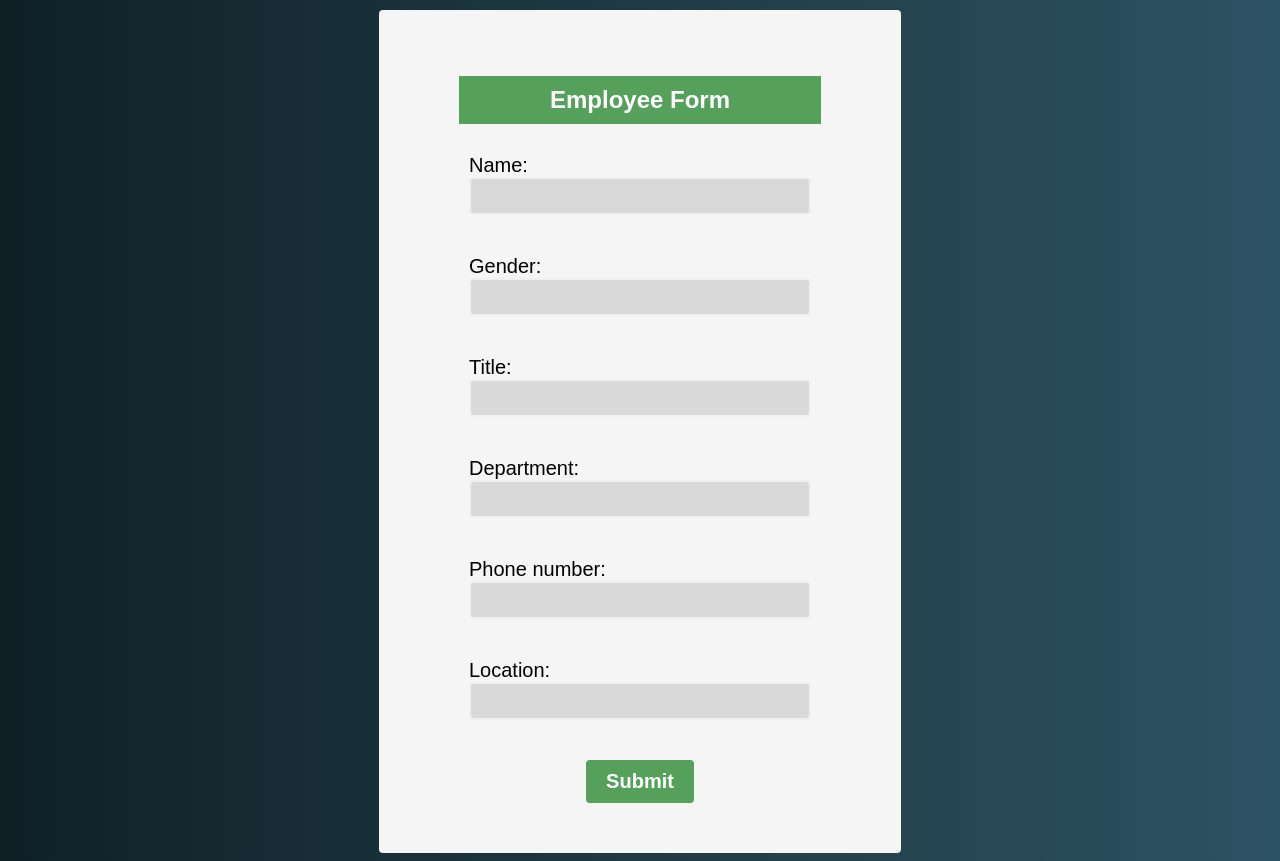
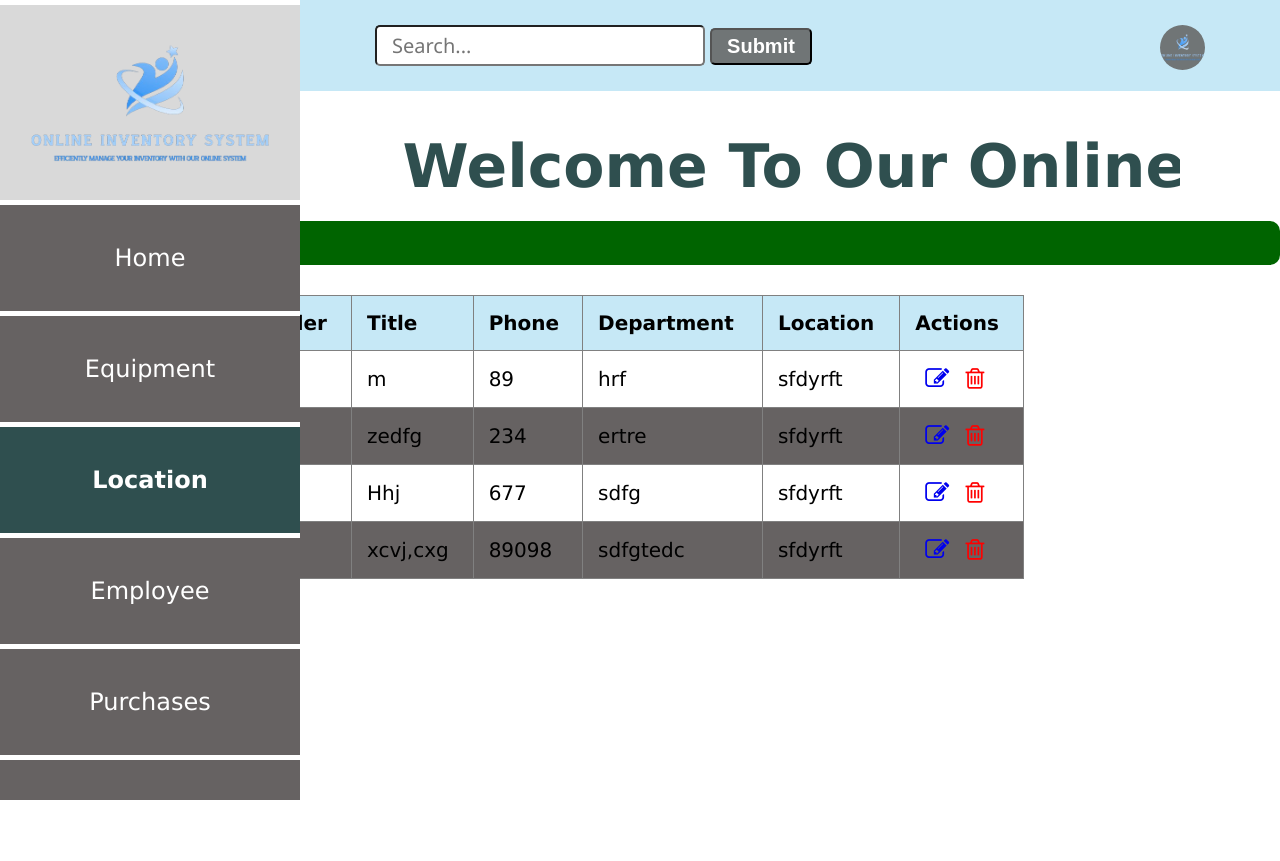
Before and after one commit to ValantineSuh/Val-Online-Inventory-System, a Flask app: page /employee in a window 1280 px wide. After the commit the page ends 800 px from the top, so only its background shows below. Run offline with Flask 3, Linux system fonts and the light colour scheme.

Commit message:
feat(global): implemented database functionality for employees and made the forms work accordingly

```diff
--- a/app.py
+++ b/app.py
@@ -12,6 +12,7 @@ class Location(db.Model):
     location_name=db.Column(db.String(50))
     number_of_offices=db.Column(db.Integer)
     head_quater_contact=db.Column(db.Integer)
+    employees=db.relationship('Employee', backref='employees_location')
 
     def __init__(self, location_name, number_of_offices, head_quater_contact):
         self.location_name=location_name
@@ -20,6 +21,28 @@ class Location(db.Model):
 
     def __repr__ (self):
         return f"{self.location_name}, {self.number_of_offices}, {self.head_quater_contact}"
+
+class Employee(db.Model):
+    __tablename__="employees"
+    id=db.Column(db.Integer, primary_key=True)
+    employee_name=db.Column(db.String(20))
+    gender=db.Column(db.String(6))
+    title=db.Column(db.String(10))
+    phone_number=db.Column(db.Integer)
+    department=db.Column(db.String(50))
+    location_id=db.Column(db.Integer, db.ForeignKey('locations.id'))
+    location=db.relationship('Location', backref='employees_location')
+
+    def __init__(self, employee_name, gender, title, phone_number, department, location_id):
+        self.employee_name=employee_name
+        self.gender=gender
+        self.title=title
+        self.phone_number=phone_number
+        self.department=department
+        self.location_id=location_id
+
+    def __repr__ (self):
+        return f"{self.employee_name}, {self.gender}, {self.title}, {self.phone_number}, {self.department}, {self.location_id}"
 
 
 class Purchases(db.Model):
@@ -53,7 +76,6 @@ def index():
     locations = Location.query.all()
     return render_template ('locationList.html', locations = locations)
 
-
 @app.route('/add-location', methods=['GET', 'POST'])
 def add_location_details():
     if request.method == 'GET':
@@ -72,6 +94,35 @@ def add_location_details():
         db.session.add(location)
         db.session.commit()
         return redirect('/location')
+
+    # If the request method is not GET or POST, return an error response
+    return 'Method Not Allowed', 405
+
+@app.route('/add-employee', methods=['GET', 'POST'])
+def add_employee_details():
+    locations = Location.query.all()
+    if request.method == 'GET':
+        return render_template('add_employee.html', locations=locations)
+
+    if request.method == 'POST':
+        # Handle the form submission
+        employee_name = request.form['employee_name']
+        gender = request.form['gender']
+        title = request.form['title']
+        phone_number = request.form['phone_number']
+        department = request.form['department']
+        location_id = request.form['location_id']
+        employee = Employee(
+            employee_name=employee_name,
+            gender=gender,
+            title=title,
+            phone_number=phone_number,
+            department=department,
+            location_id=location_id,
+        )
+        db.session.add(employee)
+        db.session.commit()
+        return redirect('/employee')
 
     # If the request method is not GET or POST, return an error response
     return 'Method Not Allowed', 405
@@ -132,6 +183,22 @@ def edit_location(id):
         db.session.commit()
         return redirect('/location')
 
+@app.route('/edit_employee<int:id>', methods=['GET' ,'POST' ])
+def edit_employee(id):
+    locations = Location.query.all()
+    employee = Employee.query.get(id)
+    if request.method == 'GET':
+        return render_template('edit_employee.html', employee=employee, locations=locations)
+
+    if  request.method == 'POST':
+        employee.employee_name = request.form['employee_name']
+        employee.gender = request.form['gender']
+        employee.title = request.form['title']
+        employee.phone_number = request.form['phone_number']
+        employee.department = request.form['department']
+        employee.location_id = request.form['location_id']
+        db.session.commit()
+        return redirect('/employee')
 
 @app.route('/delete_location<int:id>')
 def delete_location(id):
@@ -140,16 +207,21 @@ def delete_location(id):
     db.session.commit()
     return redirect('/location')
 
+@app.route('/delete_employee<int:id>')
+def delete_employee(id):
+    employee = Employee.query.get_or_404(id)
+    db.session.delete(employee)
+    db.session.commit()
+    return redirect('/employee')
 
 @app.route('/equipment')
 def equipment():
     return render_template('add_equipment.html')
 
-
 @app.route('/employee')
-def employee():
-    return render_template('add_employee.html')
-
+def employee_index():
+    employees = Employee.query.all()
+    return render_template ('employeeList.html', employees = employees)
 
 if __name__ == '__main__':
     app.run(host='localhost', port=8080, debug=True)
--- a/templates/add_employee.html
+++ b/templates/add_employee.html
@@ -4,7 +4,7 @@
 <head>
   <meta charset="UTF-8">
   <meta name="viewport" content="width=device-width, initial-scale=1.0">
-  <title>Purchase Form</title>
+  <title>Employee Form</title>
   <link rel="stylesheet" href="{{ url_for('static', filename='style2.css') }}">
 </head>
 
@@ -13,11 +13,11 @@
   <script src="script.js"></script>
 </body>
 <div class="container">
-    <form id="form" action="/">
+    <form id="form" action="/add-employee" method="POST">
         <h1>Employee Form</h1>
         <div class="input-control">
-            <label for="type">Name:</label>
-            <input id="name" name="name" type="text" >
+            <label for="employee_name">Name:</label>
+            <input id="employee_name" name="employee_name" type="text" >
             <!-- <div class="error"></div> -->
         </div>
         <div class="input-control">
@@ -31,19 +31,24 @@
             <!-- <div class="error"></div> -->
         </div>
         <div class="input-control">
+            <label for="phone_number">Phone:</label>
+            <input id="phone_number" name="phone_number" type="number">
+            <!-- <div class="error"></div> -->
+        </div>
+        <div class="input-control">
             <label for="department">Department:</label>
             <input id="department" name="department" type="text">
             <!-- <div class="error"></div> -->
         </div>
         <div class="input-control">
-            <label for="phone_number">Phone number:</label>
-            <input id="phone_number" name="phone_number" type="number">
-            <!-- <div class="error"></div> -->
-        </div>
-        <div class="input-control">
-            <label for="location">Location:</label>
-            <input id="location"name="location" type="text">
-            <!-- <div class="error"></div> -->
+            <label for="location_id">Location:</label>
+            <select name="location_id" id="location_id" required>
+                <option value="null">--select location--</option>
+                {% for location in locations %}
+                    <option name="location_id" >{{location.location_name}}</option>
+                {% endfor %}
+            </select>
+           <!-- <div class="error"></div> -->
         </div>
         <center>
             <button type="submit" id="mybtn">Submit</button>
--- /dev/null
+++ b/templates/employeeList.html
@@ -0,0 +1,74 @@
+<!DOCTYPE html>
+<html lang="en">
+<head>
+    <meta charset="UTF-8">
+    <meta name="viewport" content="width=device-width, initial-scale=1.0">
+    <title>Online Inventory System</title>
+    <link
+    rel="stylesheet"
+    href="{{ url_for('static', filename='main.css') }}"
+    />
+    <link rel="stylesheet" href="https://cdnjs.cloudflare.com/ajax/libs/font-awesome/4.7.0/css/font-awesome.min.css">
+</head>
+<body>
+    <div class="header">
+        <input type="search" id="query" name="search" placeholder="Search...">
+        <button>Submit</button>
+        <a href="#"><img src="{{ url_for('static', filename='logo.png') }}" alt=""></a>
+    </div>
+
+    <!--sidebar section-->
+    <section class="sidebar">
+        <div class="logo">
+            <img src="{{ url_for('static', filename='logo.png') }}" alt="logo">
+        </div>
+        <div class="content">
+            <a href="/" class="home">Home</a>
+            <a href="#" class="home">Equipment</a>
+            <a href="/location" class="home active">Location</a>
+            <a href="/employee" class="home">Employee</a>
+            <a href="/purchase" class="home">Purchases</a>
+            <a href="#" class="home">Logout</a>
+        </div>
+    </section>
+
+    <!-- <marquee behavior="alternate" direction="right" scrollamount="10" margin-left="-300px" margin-right="300px">
+      <h1>Welcome To Our Online Inventory System</h1>
+    </marquee> -->
+    <div class="marquee-container">
+      <h1 class="marquee">Welcome To Our Online Inventory System</h1>
+    </div>
+    <div class="employee-form">
+      <a href="/add-employee" class="btn1">Add Employee</a>
+      <table border="1" style="overflow: auto;">
+        <thead>
+          <tr>
+            <th>Employee Name</th>
+            <th>Gender</th>
+            <th>Title</th>
+            <th>Phone</th>
+            <th>Department</th>
+            <th>Location</th>
+            <th>Actions</th>
+          </tr>
+        </thead>
+        <tbody>
+          {% for employee in employees  %}
+            <tr>
+              <td>{{ employee.employee_name }}</td>
+              <td>{{ employee.gender}}</td>
+              <td>{{ employee.title}}</td>
+              <td>{{ employee.phone_number}}</td>
+              <td>{{ employee.department}}</td>
+              <td>{{ employee.location_id}}</td>
+              <td class="action">
+                <a href="/edit_employee{{ employee.id }}"><i class="fa fa-edit" style="font-size:24px"></i></a>
+                <a href="/delete_employee{{ employee.id }}"><i class="fa fa-trash-o" style="font-size:24px"></i></a>
+              </td>
+            </tr>
+          {% endfor %}
+        </tbody>
+      </table>
+    </div>
+</body>
+</html>
--- a/templates/main.html
+++ b/templates/main.html
@@ -26,7 +26,7 @@
             <a href="/" class="home active">Home</a>
             <a href="#" class="home">Equipment</a>
             <a href="/location" class="home">Location</a>
-            <a href="#" class="home">Employee</a>
+            <a href="/employee" class="home">Employee</a>
             <a href="/purchase" class="home">Purchases</a>
             <a href="#" class="home">Logout</a>
         </div>
```
Also changed, not shown: templates/edit_employee.html (added, +54 -0 lines), instance/OIS.db.
